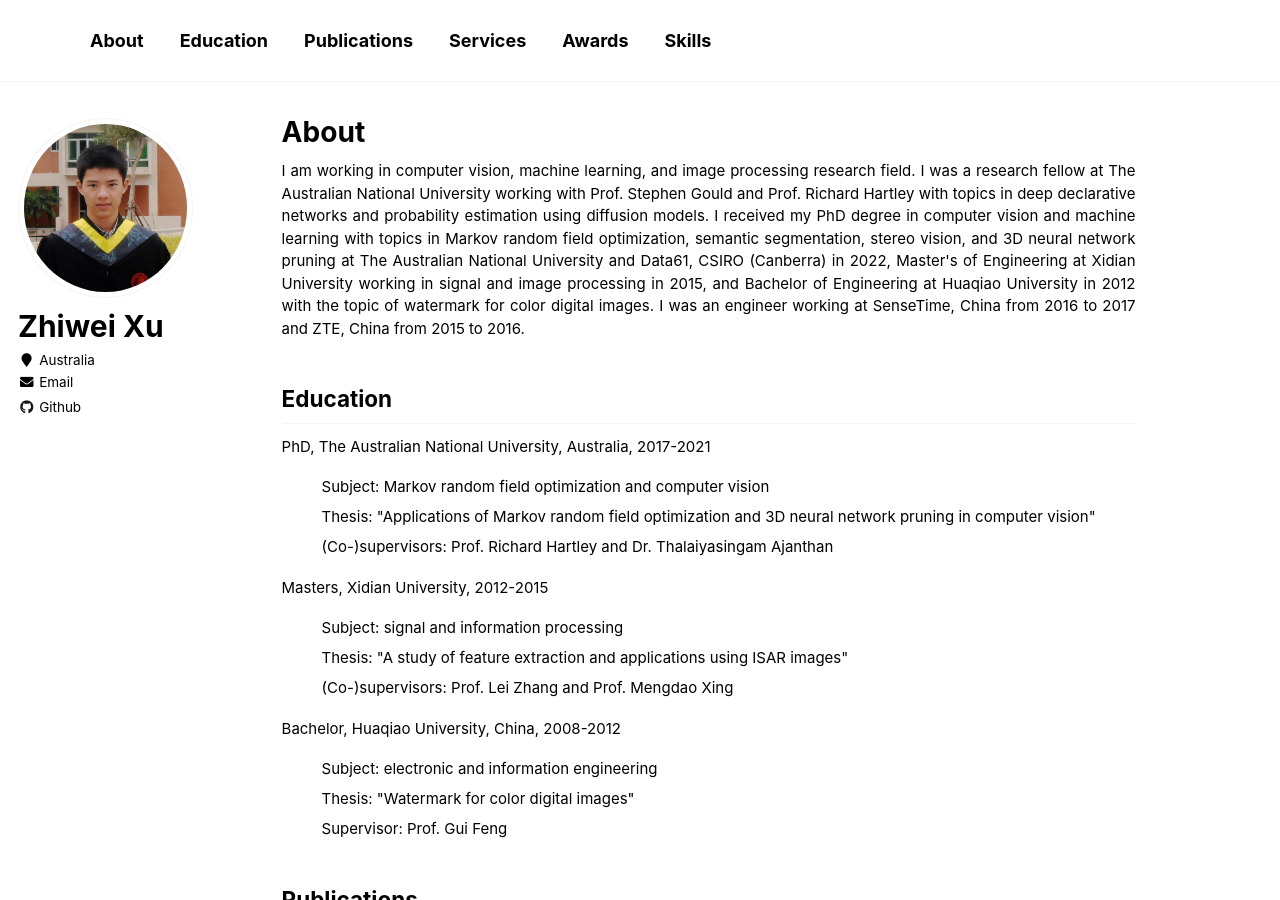
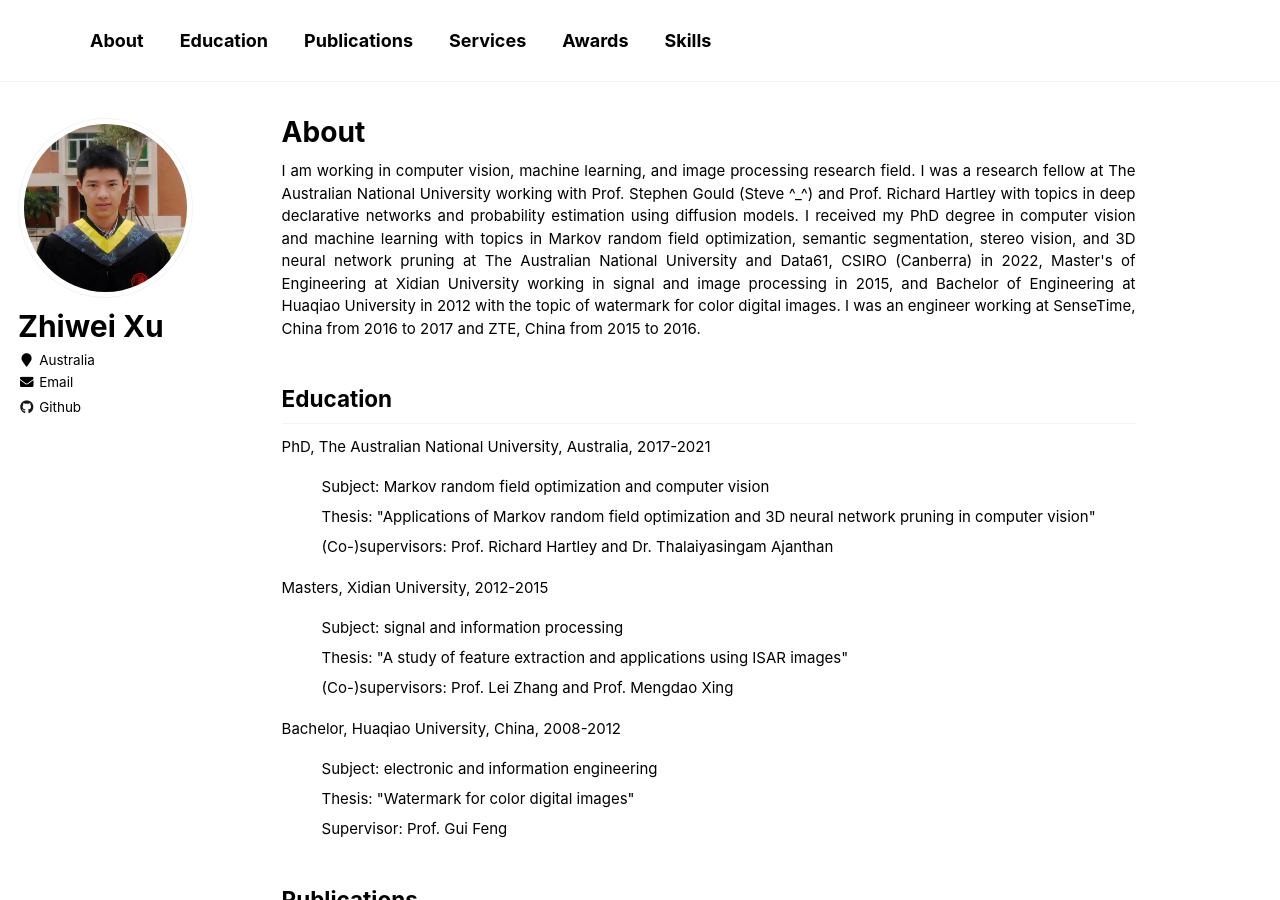
Before and after one commit to zwxu064/zwxu064.github.io, a Jekyll site: the page built from _pages/about.html, in a window 1280 px wide and 900 px high. Built offline with Jekyll 4.4.1, drawn with Linux system fonts in a browser that asks for light colours.

Commit message:
Update about.html

```diff
--- a/_pages/about.html
+++ b/_pages/about.html
@@ -9,7 +9,7 @@
 ---
 
 <p> I am working in computer vision, machine learning, and image processing research field.
-  I was a research fellow at The Australian National University working with <a style="color: inherit;" href="https://users.cecs.anu.edu.au/~sgould/" target="_blank">Prof. Stephen Gould</a>
+  I was a research fellow at The Australian National University working with <a style="color: inherit;" href="https://users.cecs.anu.edu.au/~sgould/" target="_blank">Prof. Stephen Gould</a> (Steve ^_^)
   and <a style="color: inherit;" href="http://users.cecs.anu.edu.au/~hartley/" target="_blank">Prof. Richard Hartley</a> with topics in
   <a style="color: inherit;" href="https://github.com/anucvml/ddn" target="_blank">deep declarative networks</a>
   and probability estimation using diffusion models.
```
